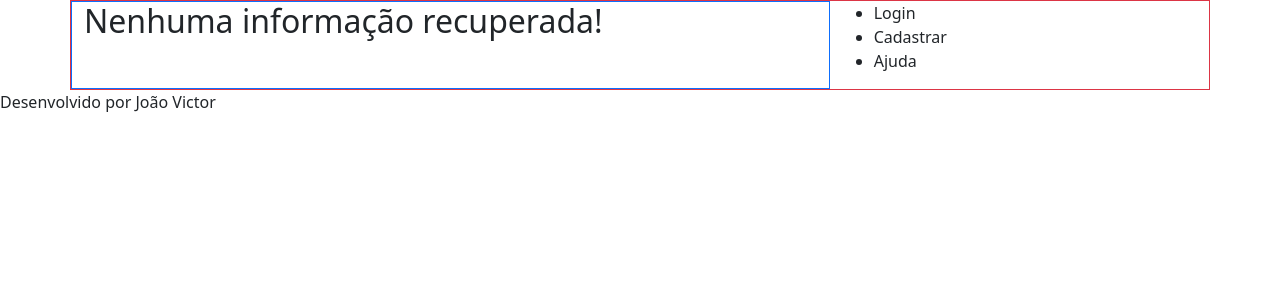
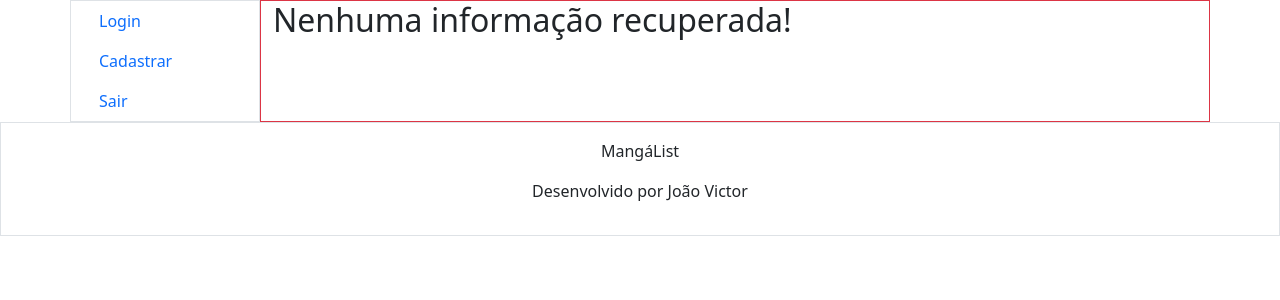
Before and after one commit to BR-Jv/MangaList, a Django app: page / in a window 1280 px wide. Shown: the top 300 px of the page. Run offline with Django 5.2, Linux system fonts and the light colour scheme; data that the repository does not hold is empty.

Commit message:
Estilizando a página inicial

```diff
--- a/core/static/mangalist/css/styles.css
+++ b/core/static/mangalist/css/styles.css
@@ -0,0 +1,6 @@
+* {
+    margin: 0;
+    padding: 0;
+    box-sizing: border-box;
+
+}
--- a/templates/mangalist/manga_list.html
+++ b/templates/mangalist/manga_list.html
@@ -3,31 +3,44 @@
 {% load static %}
 
 {% block main %}
-  <div class="container border border-danger">
+  <div class="container">
     <div class="row">
-      <div class="col-8 border border-primary">
+      <div class="col-12 col-sm-2 border">
+        <ul class="nav flex-column h-100">
+          <li class="nav-item">
+            <a class="nav-link active" aria-current="page" href="#">Login</a>
+          </li>
+          <li class="nav-item">
+            <a class="nav-link" href="#">Cadastrar</a>
+          </li>
+          <li class="nav-item">
+            <a class="nav-link" href="#">Sair</a>
+          </li>
+        </ul>
+      </div>
+      <div class="col-12 col-sm-10 border border-danger">
         {% if object_list %}
-          <a href="{% url 'mangas-create' %}">Adicionar mangá</a>
-          <ul>
+          <a href="{% url 'mangas-create' %}" class="btn btn-primary">Adicionar mangá</a>
+
+          <div class="row">
             {% for manga in object_list %}
-              <li>
-                <a href="{% url 'mangas-detail' manga.id %}">{{ manga.nome }}</a>
-                | <a href="#"><img src="{% static 'mangalist/assets/positivo.svg' %}" alt="avalição positiva" /></a>
-                | <a href="#"><img src="{% static 'mangalist/assets/negativo.svg' %}" alt="avalição negativa" /></a>
-              </li>
+              <div class="col-6 col-sm-3 p-0 m-0">
+                <div class="card">
+                  <div class="card-body">
+                    <a href="{% url 'mangas-detail' manga.id %}">{{ manga.nome }}</a>
+                  </div>
+                  <div class="card-body">
+                    <a href="#" class="card-link"><img src="{% static 'mangalist/assets/positivo.svg' %}" alt="avalição positiva" /></a>
+                    <a href="#" class="card-link"><img src="{% static 'mangalist/assets/negativo.svg' %}" alt="avalição negativa" /></a>
+                  </div>
+                </div>
+              </div>
             {% endfor %}
-          </ul>
+          </div>
         {% else %}
           <h2>Nenhuma informação recuperada!</h2>
         {% endif %}
       </div>
-      <div class="col">
-        <ul>
-          <li>Login</li>
-          <li>Cadastrar</li>
-          <li>Ajuda</li>
-        </ul>
-      </div>
     </div>
   </div>
 {% endblock %}
--- a/templates/shared/base.html
+++ b/templates/shared/base.html
@@ -24,7 +24,8 @@
 
     {% endblock  %}
 
-    <footer>
+    <footer class="border text-center p-3">
+        <p>MangáList</p>
         <p>Desenvolvido por João Victor</p>
     </footer>
 </body>
```
Also changed, not shown: 1 other file.
